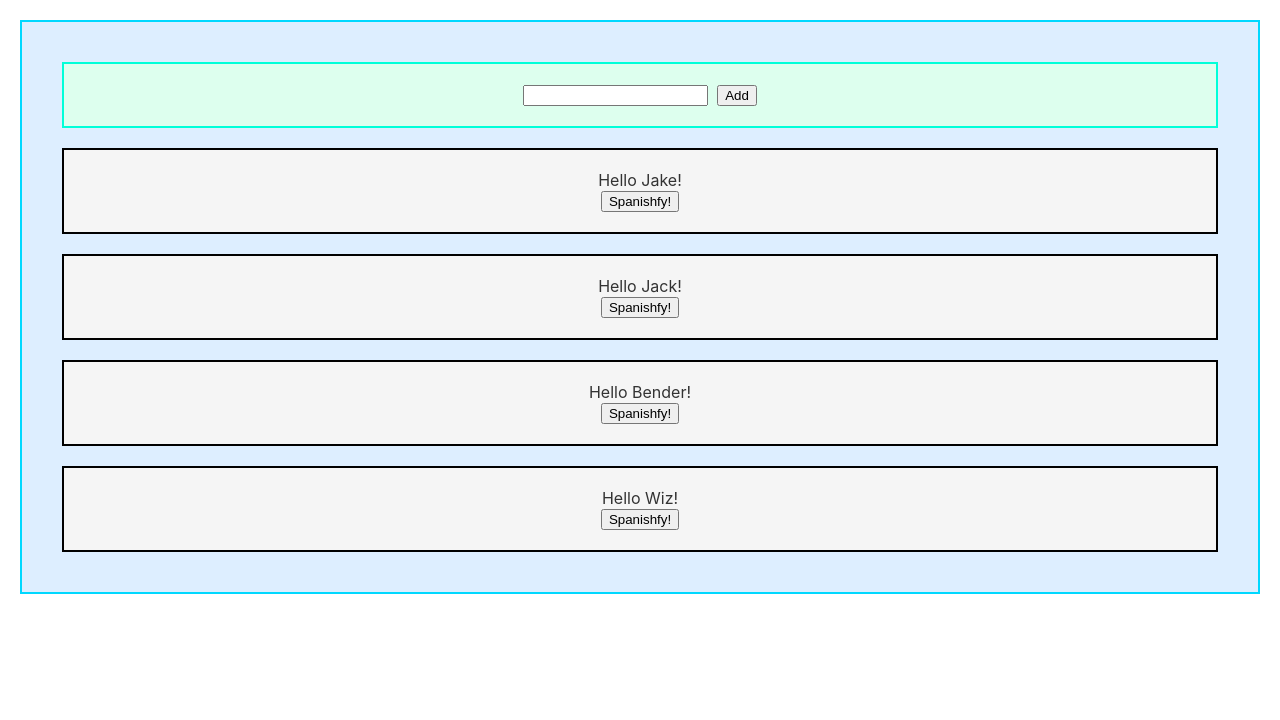
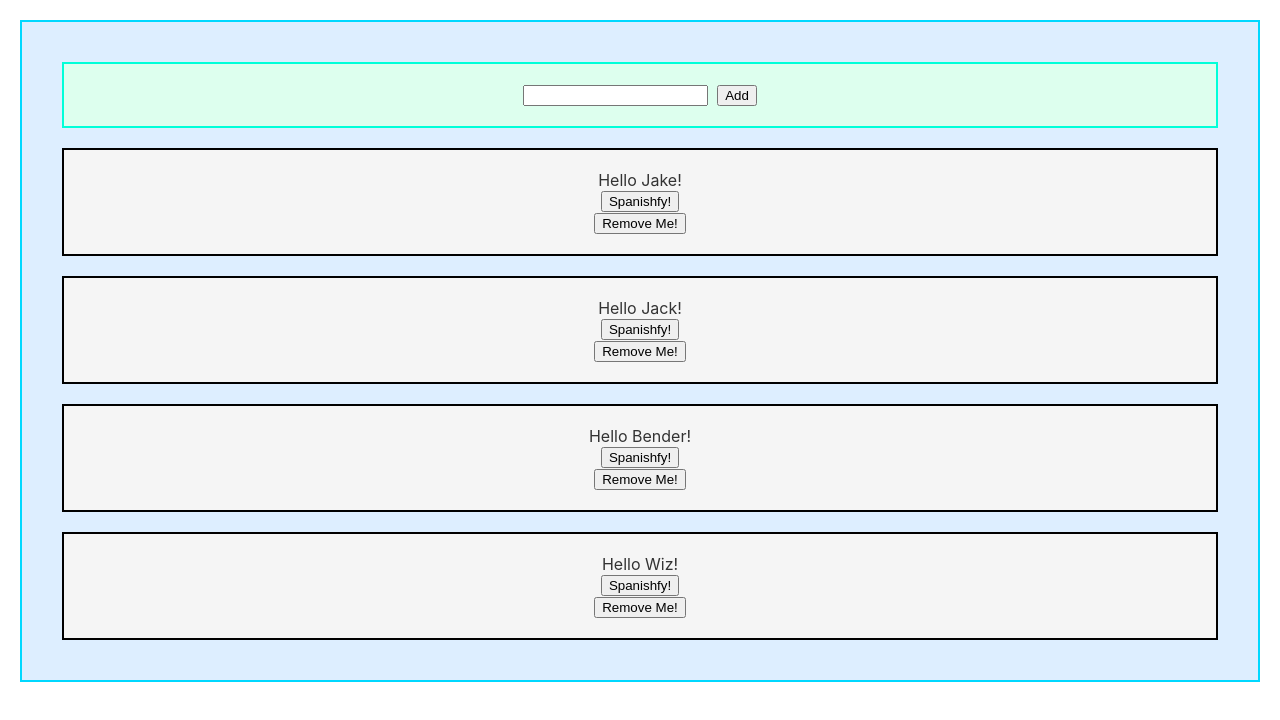
Before and after one commit to CurbYourStrangeness/JS_REACT, a React (Create React App) app: page / in a window 1280 px wide. Shown: the top 720 px of the page. Built offline with nearby package versions, Linux system fonts and the light colour scheme; the HTML template or start-up script is replaced by a standard one.

Commit message:
finalized remove function in src/HelloWorldList.js and src/HelloWorld.js

```diff
--- a/src/HelloWorld.js
+++ b/src/HelloWorld.js
@@ -7,19 +7,25 @@ class HelloWorld extends Component {
    super(props);
    this.state = { greeting: 'Hello' };
    this.spanishfy = this.spanishfy.bind(this);
+   this.removeGreeting = this.removeGreeting.bind(this);
   }
 
   spanishfy(){
    this.setState({ greeting: 'Hola'});
    }
 
+  removeGreeting() {
+  this.props.removeGreeting(this.props.name);
+  }
 
   render(){
     return(<div className="HelloWorld">
       {this.state.greeting} {this.props.name}!
-      <br />
+      <br/>
       <button onClick={this.spanishfy}>Spanishfy!</button>
-   </div>);
+      <br/>
+      <button onClick={this.removeGreeting}>Remove Me!</button>
+     </div>);
   }
 }
 
--- a/src/HelloWorldList.js
+++ b/src/HelloWorldList.js
@@ -18,7 +18,10 @@ class HelloWorldList extends Component {
 
   renderGreetings(){
     return this.state.greetings.map(name => (
-      <HelloWorld key={name} name={name}/>
+      <HelloWorld key={name}
+                 name={name}
+                 removeGreeting={this.removeGreeting}
+    />
     ));
 }
 
```
